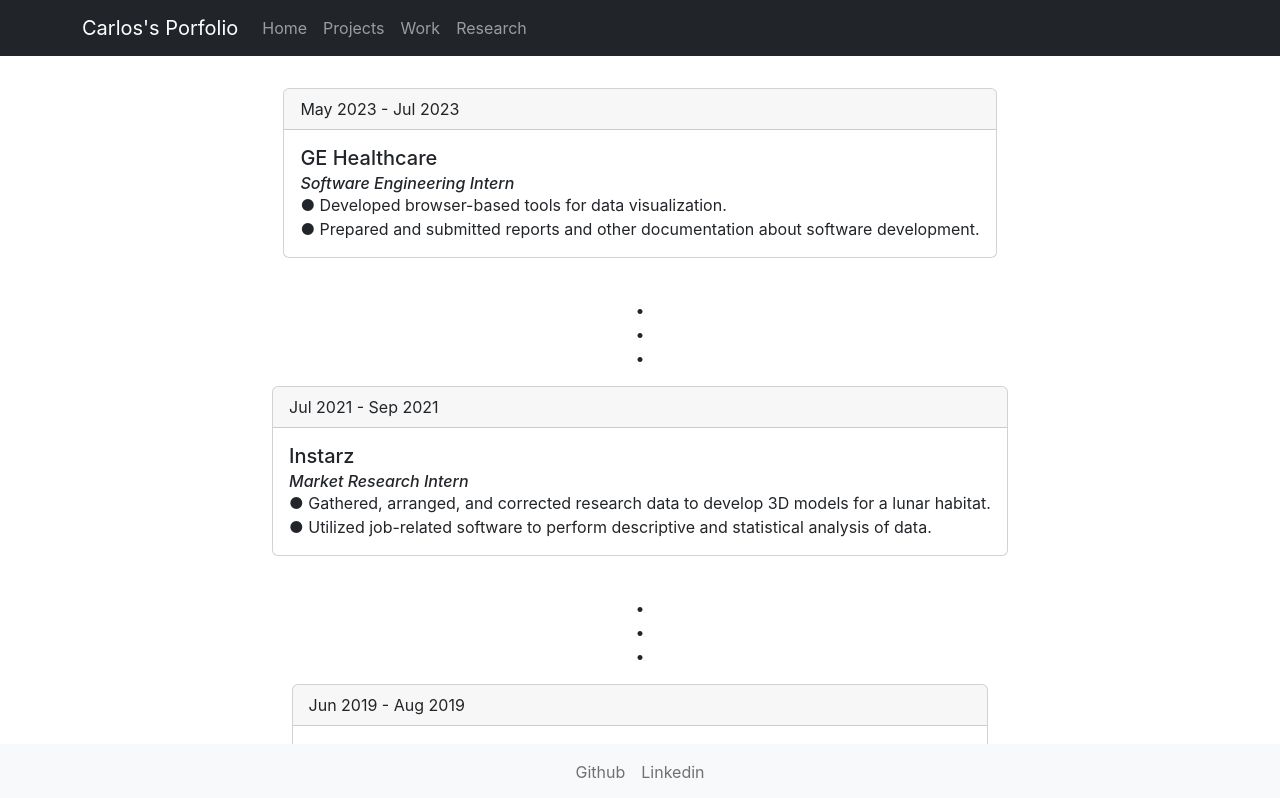
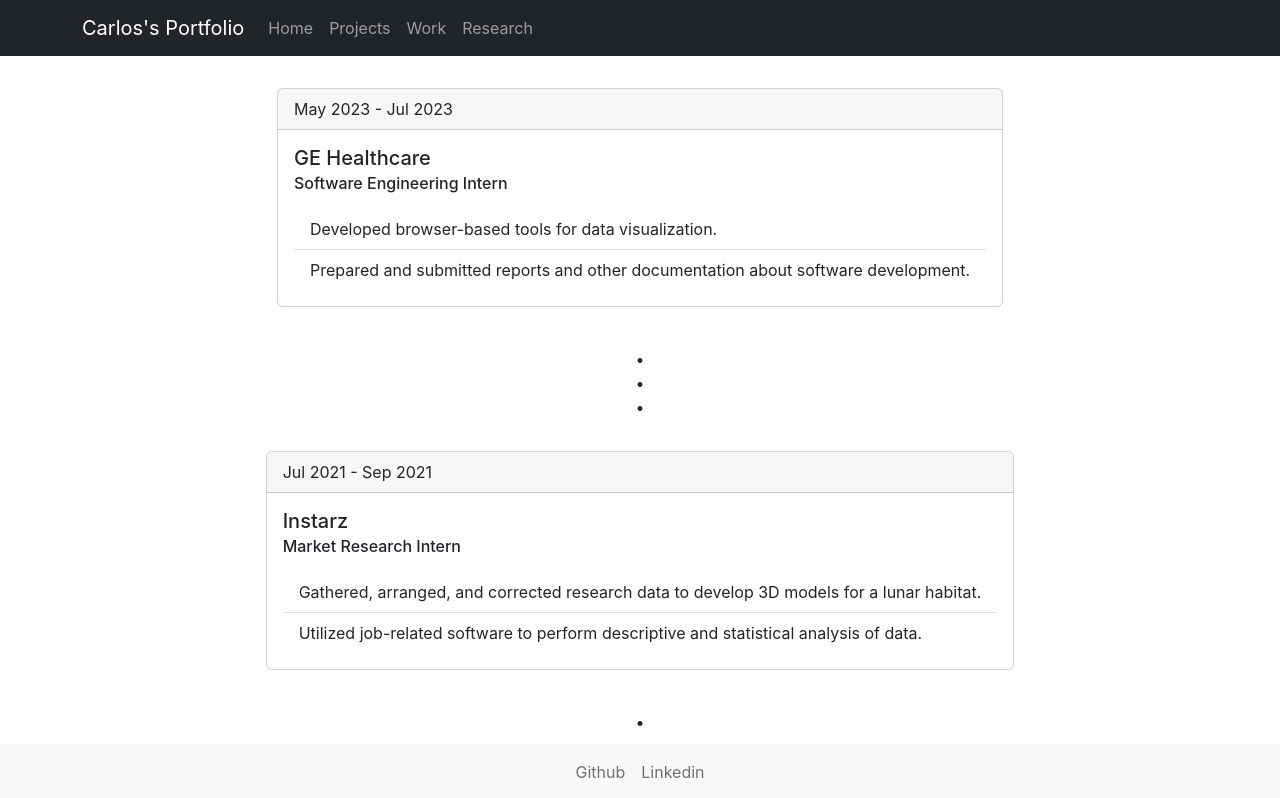
Before and after one commit to cmachin/portfolio, a React (Create React App) app: page /portfolio/work in a window 1280 px wide. Shown: the top 798 px of the page. Built offline with nearby package versions, Linux system fonts and the light colour scheme.

Commit message:
added animations and fixed typos

```diff
--- a/src/App.css
+++ b/src/App.css
@@ -19,9 +19,14 @@
 	cursor: pointer;
 }
 
-.mission {
+.poem {
 	text-align: center;
-	margin: 1rem;
+	margin: 2rem;
+	/* border: 1px solid red; */
+}
+
+.poem footer {
+	margin-top: 2rem;
 	/* border: 1px solid red; */
 }
 
@@ -56,13 +61,13 @@
 	flex-direction: column;
 	align-items: center;
 	/* width: 40vw; */
-	margin-top: 1rem;
+	margin: 1rem 0 0 0;
 }
 
 .timeline {
 	/* border: 2px solid blue; */
 	margin: 1rem 0 1rem 0;
-	/* width: 100rem; */
+	/* width: 100%; */
 }
 
 .footer {
@@ -78,3 +83,26 @@
 	left: 50vw;
 	top: 30vh;
 }
+
+.fade-enter {
+	opacity: 0;
+	/* transform: translate(0, 100vh); */
+	/* z-index: 1; */
+}
+
+.fade-enter.fade-enter-active {
+	opacity: 1;
+	/* transform: translate(0, 0); */
+	transition: opacity 250ms ease-out;
+}
+
+.fade-exit {
+	opacity: 1;
+	transform: translate(0, 100vh);
+}
+
+.fade-exit.fade-exit-active {
+	opacity: 0;
+	/* transform: translate(0, 30rem); */
+	transition: opacity 250ms ease-in;
+}
--- a/src/App.js
+++ b/src/App.js
@@ -1,6 +1,7 @@
 import { lazy, Suspense } from "react";
 import Spinner from "react-bootstrap/Spinner";
-import { Route, Routes } from "react-router-dom";
+import { Navigate, Route, Routes, useLocation } from "react-router-dom";
+import { CSSTransition, TransitionGroup } from "react-transition-group";
 import "./App.css";
 import Footer from "./components/Footer";
 import Navigation from "./components/Navbar";
@@ -10,18 +11,35 @@
 const Work = lazy(() => import("./components/Work"));
 
 function App() {
+	const location = useLocation();
+
 	return (
 		<>
 			<Navigation />
-			<Suspense fallback={<Spinner animation="border" className="loader" />}>
+			<TransitionGroup component={null}>
+				<CSSTransition key={location.key} classNames="fade" timeout={300}>
+					<Suspense
+						fallback={<Spinner animation="border" className="loader" />}
+					>
 						<Routes>
-					<Route exact path="/" element={<Home />} />
-					<Route exact path="/portfolio" element={<Home />} />
+							<Route
+								exact
+								path="/*"
+								element={<Navigate to="/portfolio/home" />}
+							/>
+							<Route
+								exact
+								path="/portfolio"
+								element={<Navigate to="/portfolio/home" />}
+							/>
+							<Route exact path="/portfolio/home" element={<Home />} />
 							<Route exact path="/portfolio/projects" element={<Projects />} />
 							<Route exact path="/portfolio/work" element={<Work />} />
 							<Route exact path="/portfolio/research" element={<Research />} />
 						</Routes>
 					</Suspense>
+				</CSSTransition>
+			</TransitionGroup>
 			<Footer></Footer>
 		</>
 	);
--- a/src/components/Home.jsx
+++ b/src/components/Home.jsx
@@ -43,17 +43,31 @@
 					</Carousel.Caption>
 				</Carousel.Item>
 			</Carousel>
-			<div className="mission">
+			<blockquote className="poem">
 				<i>
-					"My mission is to infuse expertise into every line of code I write,
-					crafting software that functions flawlessly and brings efficiency to
-					users. My goal is to make a meaningful impact in the tech industry and
-					to continuously learn and improve my skills, while seeking new
-					opportunities to showcase my abilities."
+					"I am a student of code with dreams so bright,
+					<br /> In a world of ones and zeroes, I see the light. <br />A future
+					where technology brings change, <br />
+					For the betterment of all, I feel compelled to arrange.
 					<br />
-					<br />- ChatGPT
+					<br /> With every line of code I write, <br />I aim to improve the
+					world, day and night. <br />
+					Innovative solutions to problems old, <br />
+					With software technology, my story is told. <br />
+					<br />I strive to make the world a better place, <br />
+					With each new feature and every space. <br />
+					Through my work, I will touch lives,
+					<br /> And leave a lasting impact that truly thrives. <br />
+					<br />
+					So let me be an inspiration, <br />
+					To all those who seek to bring innovation. <br />
+					For with hard work, dedication and drive, <br />I will change the
+					world and truly thrive."
 				</i>
-			</div>
+				<footer className="blockquote-footer">
+					<cite title="Source Title">ChatGPT</cite>
+				</footer>
+			</blockquote>
 		</>
 	);
 }
--- a/src/components/Navbar.jsx
+++ b/src/components/Navbar.jsx
@@ -8,11 +8,11 @@
 	return (
 		<Navbar bg="dark" variant="dark" expand="lg" sticky="top" collapseOnSelect>
 			<Container>
-				<Navbar.Brand className="brand-name">Carlos's Porfolio</Navbar.Brand>
+				<Navbar.Brand className="brand-name">Carlos's Portfolio</Navbar.Brand>
 				<Navbar.Toggle aria-controls="basic-navbar-nav" />
 				<Navbar.Collapse id="responsive-navbar-nav">
 					<Nav className="me-auto">
-						<Nav.Link href="#" onClick={() => navigate("/portfolio")}>
+						<Nav.Link href="#" onClick={() => navigate("/portfolio/home")}>
 							Home
 						</Nav.Link>
 						<Nav.Link href="#" onClick={() => navigate("/portfolio/projects")}>
--- a/src/components/Projects.jsx
+++ b/src/components/Projects.jsx
@@ -13,9 +13,9 @@
 		{
 			date: "Jan 2023",
 			image: website,
-			title: "Porfolio",
+			title: "Portfolio",
 			description:
-				"Website created using React for documenting my work history, showcasing my research and displaying my coding projects",
+				"Website portfolio for documenting my work history, showcasing my research and displaying my coding projects",
 			link: "google.com",
 		},
 		{
@@ -23,13 +23,13 @@
 			image: greenlease,
 			title: "Greenlease",
 			description:
-				"Web app that helps students from the University of Puerto Rico find rent and lease accomodations near the universtiy",
+				"Web application that helps students from the University of Puerto Rico find rent and lease accommodations near the university",
 			link: "https://github.com/cmachin?tab=repositories",
 		},
 		{
 			date: "Aug 2022 - Dec 2022",
 			image: databased,
-			title: "Databased Email App",
+			title: "Email App",
 			description:
 				"Fully functioning email platform where users can add friends, send emails, edit emails, and see some really cool stats",
 			link: "https://github.com/cmachin?tab=repositories",
--- a/src/components/Research.jsx
+++ b/src/components/Research.jsx
@@ -22,10 +22,10 @@
 								<Accordion.Item defaultactivekey="0" eventKey="0">
 									<Accordion.Header>More info</Accordion.Header>
 									<Accordion.Body>
-										Autonomous surface vehicle designed for gathering
-										bathymetric data. <br /> <br />I was charge of developing
-										the official laboratory website and also developed data
-										visualization tools for bathymetric data.
+										Autonomous surface vehicle designed for gathering bathymetry
+										data. <br /> <br />I was charge of developing the official
+										laboratory website and also developed data visualization
+										tools for bathymetry data.
 									</Accordion.Body>
 								</Accordion.Item>
 							</Accordion>
@@ -45,17 +45,16 @@
 						<Card.Header>Jan 2020 - Dec 2021</Card.Header>
 						<Card.Img variant="top" src={serrt} />
 						<Card.Body>
-							<Card.Title>Solar Car UPRM (SERRT)</Card.Title>
+							<Card.Title>Solar-Powered Race Car</Card.Title>
 							<Accordion>
 								<Accordion.Item defaultactivekey="0" eventKey="0">
 									<Accordion.Header>More info</Accordion.Header>
 									<Accordion.Body>
-										University of Puerto Rico’s project aimed at solar energy
-										research with a focus on transportation.
+										University of Puerto Rico’s (SERRT) project aimed at solar
+										energy research with a focus on transportation.
 										<br /> <br />
-										As part of the telemtry division, I developed telemetry
-										gathering and monitoring software for a solar powered race
-										car.
+										As part of the telemetry division, I developed telemetry
+										gathering and monitoring software.
 									</Accordion.Body>
 								</Accordion.Item>
 							</Accordion>
--- a/src/components/Work.jsx
+++ b/src/components/Work.jsx
@@ -1,58 +1,67 @@
 import Card from "react-bootstrap/Card";
 import Container from "react-bootstrap/Container";
+import ListGroup from "react-bootstrap/ListGroup";
 
 export default function Work() {
-	const separator = (
+	function Separator() {
+		return (
 			<>
-			<br /> • <br /> • <br /> •
+				<br /> • <br /> • <br /> • <br />
 			</>
 		);
+	}
+
+	const items = [
+		{
+			date: "May 2023 - Jul 2023",
+			title: "GE Healthcare",
+			subtitle: "Software Engineering Intern",
+			description: [
+				"Developed browser-based tools for data visualization.",
+				"Prepared and submitted reports and other documentation about software development.",
+			],
+		},
+		{
+			date: "Jul 2021 - Sep 2021",
+			title: "Instarz",
+			subtitle: "Market Research Intern",
+			description: [
+				"Gathered, arranged, and corrected research data to develop 3D models for a lunar habitat.",
+				"Utilized job-related software to perform descriptive and statistical analysis of data.",
+			],
+		},
+		{
+			date: "Jun 2019 - Aug 2019",
+			title: "Emsys Design",
+			subtitle: "Computer Hardware Intern",
+			description: [
+				"Performed troubleshooting to correct computer hardware and software malfunctions.",
+				"Monitored company inventory to keep stock levels and databases updated.",
+			],
+		},
+	];
 	return (
-		<Container className="timelines">
+		<Container fluid>
+			{items.map((item, index) => {
+				return (
+					<div key={index} className="timelines">
 						<Card className="timeline">
-				<Card.Header>May 2023 - Jul 2023</Card.Header>
+							<Card.Header>{item.date}</Card.Header>
 							<Card.Body>
-					<Card.Title>GE Healthcare</Card.Title>
-					<Card.Subtitle>
-						<i>Software Engineering Intern</i>
-					</Card.Subtitle>
-					<Card.Text>
-						● Developed browser-based tools for data visualization.
-						<br />● Prepared and submitted reports and other documentation about
-						software development.
-					</Card.Text>
+								<Card.Title>{item.title}</Card.Title>
+								<Card.Subtitle>{item.subtitle}</Card.Subtitle>
+								<Card.Text></Card.Text>
+								<ListGroup variant="flush">
+									{item.description.map((desc, i) => {
+										return <ListGroup.Item key={i}>{desc}</ListGroup.Item>;
+									})}
+								</ListGroup>
 							</Card.Body>
 						</Card>
-			{separator}
-			<Card className="timeline">
-				<Card.Header>Jul 2021 - Sep 2021</Card.Header>
-				<Card.Body>
-					<Card.Title>Instarz</Card.Title>
-					<Card.Subtitle>
-						<i>Market Research Intern</i>
-					</Card.Subtitle>
-					<Card.Text>
-						● Gathered, arranged, and corrected research data to develop 3D
-						models for a lunar habitat. <br />● Utilized job-related software to
-						perform descriptive and statistical analysis of data.
-					</Card.Text>
-				</Card.Body>
-			</Card>
-			{separator}
-			<Card className="timeline">
-				<Card.Header>Jun 2019 - Aug 2019</Card.Header>
-				<Card.Body>
-					<Card.Title>Emsys Design</Card.Title>
-					<Card.Subtitle>
-						<i>Computer Hardware Intern</i>
-					</Card.Subtitle>
-					<Card.Text>
-						● Performed troubleshooting to correct computer hardware and
-						software malfunctions. <br />● Monitored company inventory to keep
-						stock levels and databases updated.
-					</Card.Text>
-				</Card.Body>
-			</Card>
+						{index !== items.length - 1 ? <Separator /> : null}
+					</div>
+				);
+			})}
 		</Container>
 	);
 }
```
Also changed, not shown: 1 other file (tests, documents, lock files or other folders). Lines whose indentation alone changed are shown as unchanged.
